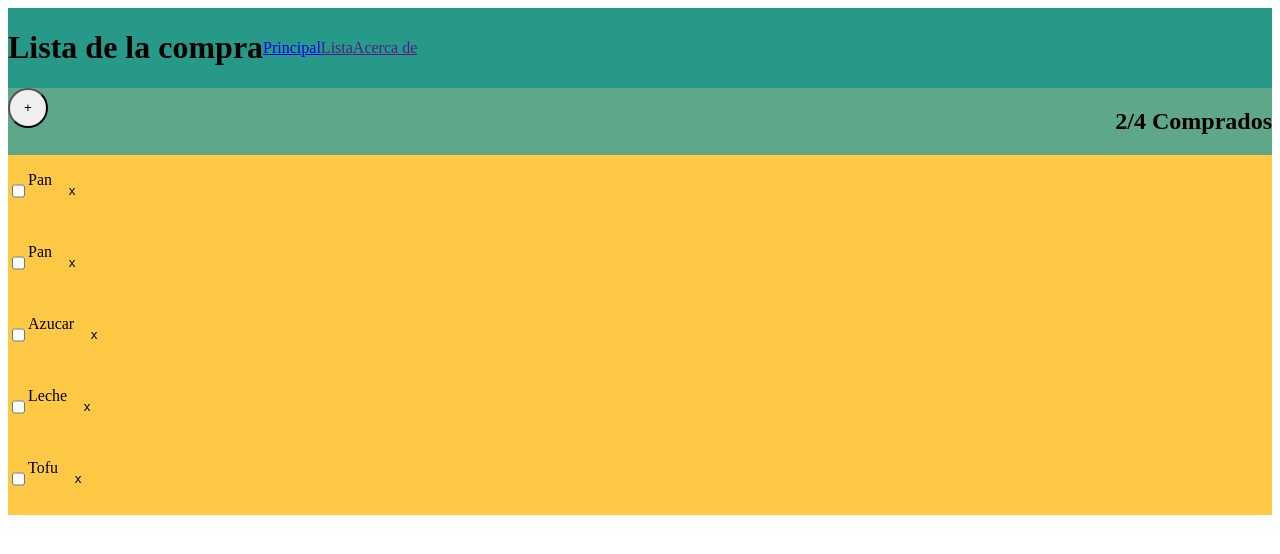
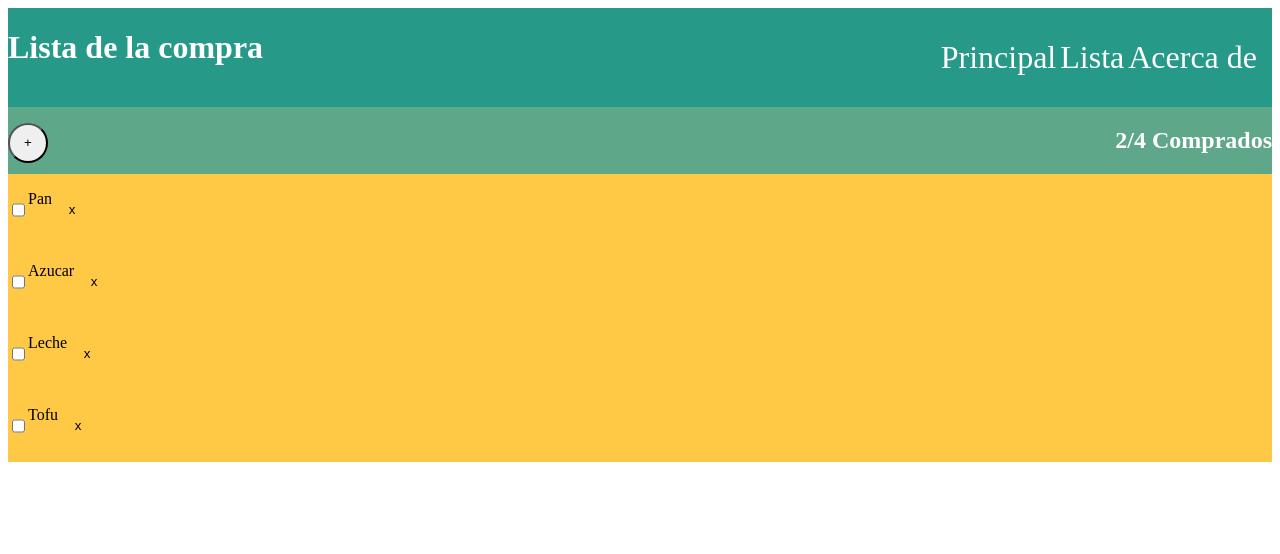
Before and after one commit to perezgallartalejandro/alejandro-challenge3-semana1, a plain HTML site: page index.html in a window 1280 px wide. Drawn offline with Linux system fonts and the light colour scheme.

Commit message:
add-colours

```diff
--- a/index.html
+++ b/index.html
@@ -12,9 +12,11 @@
   <header>
     <h1>Lista de la compra</h1>
     <nav>
-      <a href="index.html">Principal</a>
-      <a href="">Lista</a>
-      <a href="">Acerca de</a>
+      <ul>
+        <a class="1">Principal</a>
+        <a class="1">Lista</a>
+        <a class="1">Acerca de</a>
+      </ul>
     </nav>
   </header>
   <section>
@@ -26,11 +28,6 @@
       <input type="checkbox" id="Pan">
       <label for="bread">Pan</label>
       <button class="eliminar" type="button">x</button>
-    </p>
-    <p>
-    <input type="checkbox" id="Pan">
-    <label for="bread">Pan</label>
-    <button class="eliminar" type="button">x</button>
     </p>
     <p>
     <input type="checkbox" id="sugar">
--- a/style.css
+++ b/style.css
@@ -1,12 +1,17 @@
 header{
+  color: white;
   background-color: rgb(39, 153, 137);
   display: flex;
+  justify-content: space-between;
+
 }
 
 section{
+  color: white;
   background-color: rgb(95, 167, 137);
   display:flex ;
   justify-content: space-between;
+  align-items: center;
 }
 
 main{
@@ -22,7 +27,14 @@ h1{
 
 nav{
   display: flex;
-  align-items: center;
+  padding: 15px;
+  flex-direction: row;
+}
+
+a{
+  text-decoration: none;
+  color: white;
+  font-size: 2rem;
 }
 
 p{
@@ -40,3 +52,7 @@ button{
   border:  0px;
   background-color:rgb(255, 200, 69) ;
 }
+
+[type="submit" {
+  background-color: blue;
+}
```
Also changed, not shown: formulario.html (+5 -4 lines).
